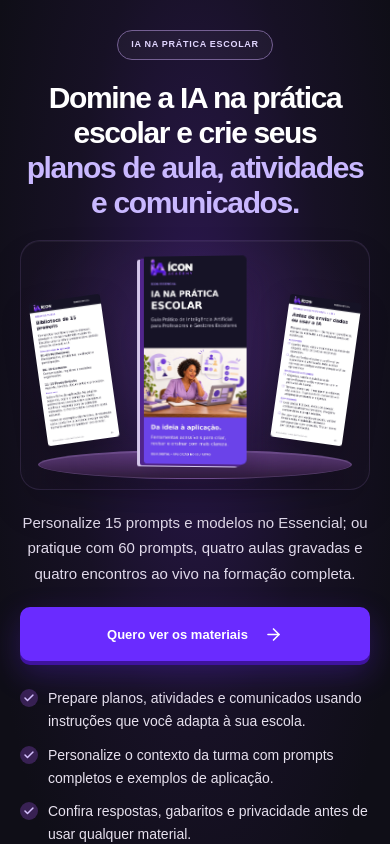
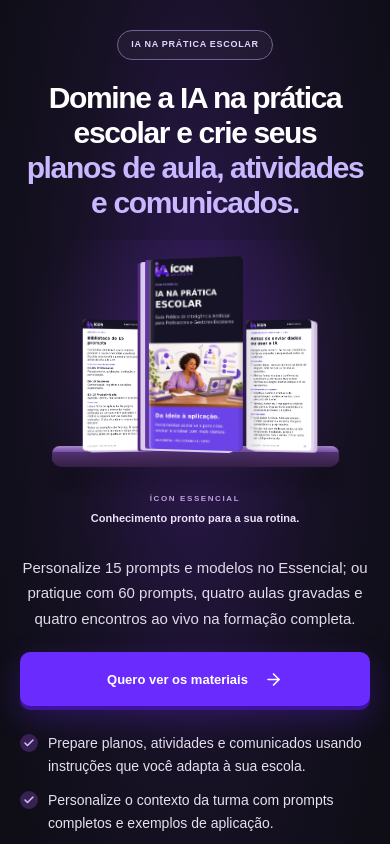
Before and after one commit to Centrialhub/icon-academyia, a React (Vite) app in the folder pagina-de-vendas/: page / in a window 390 px wide. Shown: the top 844 px of the page. Built offline with nearby package versions, Linux system fonts and the light colour scheme; no server answers; a web font is replaced by a local one.

Commit message:
Refina vitrine dos materiais com volumes alinhados e composição responsiva

```diff
--- a/pagina-de-vendas/src/App.jsx
+++ b/pagina-de-vendas/src/App.jsx
@@ -12,12 +12,14 @@ function CTA({ label = 'Quero escolher meu acesso', href = '#oferta', className
 function SectionTitle({ children, lead }) {
   return <header className="section-title"><h2>{children}</h2>{lead && <p>{lead}</p>}</header>;
 }
-function ProductComposition({ compact = false, collection = false }) {
-  return <div className={`product-composition${compact ? ' product-composition--compact' : ''}${collection ? ' product-composition--collection' : ''}`} role="img" aria-label="Capa e páginas reais do ÍCON Essencial: guia, prompts e checklist">
-    <img className="product-sheet product-sheet--left" src="/assets/prompts.webp" alt="" width="900" height="1273" loading={compact || collection ? 'lazy' : undefined}/>
-    <img className="product-sheet product-sheet--middle" src="/assets/planejamento.webp" alt="" width="900" height="1800" loading={compact || collection ? 'lazy' : undefined}/>
-    <img className="product-sheet product-sheet--right" src="/assets/checklist.webp" alt="" width="900" height="1273" loading={compact || collection ? 'lazy' : undefined}/>
-    <div className="real-book"><img className="product-cover" src="/assets/guia-capa.webp" alt="" width="900" height="1800" loading={compact || collection ? 'lazy' : undefined} fetchPriority={!compact && !collection ? 'high' : undefined}/></div>
+function ProductComposition({ compact = false, collection = false, walkthrough = false }) {
+  const lazy = compact || collection || walkthrough;
+  return <div className={`product-composition${compact ? ' product-composition--compact' : ''}${collection ? ' product-composition--collection' : ''}${walkthrough ? ' product-composition--walkthrough' : ''}`} role="img" aria-label={walkthrough ? 'Guia oficial e roteiro de primeira aplicação, apresentados como um conjunto digital' : 'Capa e páginas reais do ÍCON Essencial: guia, prompts e checklist'}>
+    <div className="product-sheet product-sheet--left"><img src={walkthrough ? '/assets/roteiro.webp' : '/assets/prompts.webp'} alt="" width="900" height="1800" loading={lazy ? 'lazy' : undefined}/></div>
+    {!walkthrough && <div className="product-sheet product-sheet--right"><img src="/assets/checklist.webp" alt="" width="900" height="1800" loading={lazy ? 'lazy' : undefined}/></div>}
+    <div className="real-book"><img className="product-cover" src="/assets/guia-capa.webp" alt="" width="900" height="1800" loading={lazy ? 'lazy' : undefined} fetchPriority={!lazy ? 'high' : undefined}/></div>
+    <div className="product-plinth" aria-hidden="true"/>
+    <div className="product-caption" aria-hidden="true"><span>ÍCON ESSENCIAL</span><strong>{walkthrough ? 'Do primeiro acesso à aplicação.' : 'Conhecimento pronto para a sua rotina.'}</strong></div>
   </div>;
 }
 function FullPage({ page, open, ...props }) {
@@ -97,7 +99,7 @@ export default function App() {
    </div></section>
 
    <section className="section mid-pitch"><div className="content content--1040 mid-pitch-grid">
-    <div className="mid-pitch-media"><img src="/assets/roteiro.webp" alt="Primeira página do roteiro de aplicação" loading="lazy" width="900" height="1273"/><img src="/assets/guia-capa.webp" alt="Capa oficial do guia" loading="lazy" width="900" height="1800"/></div>
+    <div className="mid-pitch-media"><ProductComposition walkthrough/></div>
     <div className="mid-pitch-copy"><h2>{content.pitch.title}</h2><p>{content.pitch.text}</p><CTA/></div>
    </div></section>
 
--- a/pagina-de-vendas/src/polish.css
+++ b/pagina-de-vendas/src/polish.css
@@ -1,15 +1,32 @@
 /* Refinamento das composições e movimento, sem modificar as artes reais. */
-.hero-media,.receive-media,.mid-pitch-media,.plan-mockup{position:relative;isolation:isolate;border:1px solid #e6daf3;border-radius:24px;background:radial-gradient(ellipse at 50% 35%,#ffffff 0%,#f3edf9 70%);box-shadow:inset 0 1px 0 #fff,0 18px 36px #32144908}
-.hero-media{background:radial-gradient(ellipse at 50% 42%,#5c358a55,#24172f22 75%);border-color:#ad86db26;box-shadow:inset 0 1px 0 #ffffff0c,0 20px 40px #00000014}
-.product-composition::before,.mid-pitch-media::before{content:'';position:absolute;z-index:0;left:8%;right:8%;bottom:3%;height:12%;border-radius:50%;background:linear-gradient(180deg,#f5effc,#d6c4eb 52%,#c4abd9);border:1px solid #c3a7df66;box-shadow:0 13px 20px #30144020,inset 0 2px 0 #ffffffa8;pointer-events:none}
-.hero-media .product-composition::before{background:linear-gradient(180deg,#654284,#432857 62%,#2f1d3c);border-color:#c6a4eb36;box-shadow:0 15px 20px #0003,inset 0 1px 0 #d8b8ff30}
-.product-composition::after{content:'';position:absolute;z-index:0;left:17%;right:17%;bottom:9%;height:8%;border-radius:50%;background:#33134e25;filter:blur(9px);pointer-events:none}
-.product-composition .real-book{height:85%;top:5%;box-shadow:-4px 2px 0 #50258b,-7px 3px 0 #d5c8eb,10px 16px 20px #24103530}
-.product-composition .product-sheet{height:66%;top:18%}.product-sheet--left{left:11%;transform:rotate(-8deg)}.product-sheet--middle{left:28%;transform:rotate(-3deg)}.product-sheet--right{right:10%;transform:rotate(8deg)}
-.product-composition--compact .real-book{height:80%;top:7%}.product-composition--compact .product-sheet{height:62%;top:19%}.product-composition--collection .real-book{height:85%;top:5%}.product-composition--collection .product-sheet--left{left:15%}.product-composition--collection .product-sheet--right{right:15%}
-.hero-media{width:min(610px,100%);height:310px}.receive-media{height:360px;width:min(700px,100%);padding:7px 12px}
-.mid-pitch-media{height:380px;width:100%;padding:20px}.mid-pitch-media::before{bottom:7%;height:9%;left:7%;right:7%}.mid-pitch-media img{z-index:2;filter:drop-shadow(0 13px 12px #32164525)}.mid-pitch-media img:first-child{left:12%;height:73%;top:12%;transform:rotate(-5deg)}.mid-pitch-media img:last-child{right:13%;height:83%;top:5%;transform:rotate(5deg)}
-.plan-mockup{height:220px;border-radius:16px;border-color:#eee5f5;box-shadow:inset 0 1px 0 #fff;margin:18px auto}.plans-grid{align-items:start}.plan-bottom{margin-top:0}.plan-card{align-self:start}.plan-card .price{margin-top:24px}.class-overlay{bottom:1px;z-index:4;background:#f3eafaee}
+/* Uma vitrine editorial: volumes apoiados na mesma superfície, sem folhas flutuantes. */
+.hero-media,.receive-media,.mid-pitch-media,.plan-mockup{position:relative;isolation:isolate;border:0;border-radius:24px;background:radial-gradient(ellipse at 50% 48%,#e4d6fa70,transparent 68%);box-shadow:none;overflow:visible}
+.hero-media{width:min(700px,100%);height:390px;background:radial-gradient(ellipse at 50% 40%,#6938aa45,transparent 70%)}
+.receive-media{height:410px;width:min(700px,100%);padding:0}
+.mid-pitch-media{height:420px;width:100%;padding:0}
+.product-composition{position:relative;width:100%;height:100%;perspective:1200px;isolation:isolate}
+.product-composition::before,.product-composition::after,.mid-pitch-media::before{content:none}
+.product-plinth{position:absolute;left:9%;right:9%;bottom:22%;height:8%;z-index:1;border-radius:7px 7px 10px 10px;background:linear-gradient(180deg,#f6f0ff 0%,#eee4ff 28%,#c9b6e6 30%,#bfa6df 100%);box-shadow:0 16px 22px #3b17552b,0 1px 0 #fff inset;transform:perspective(800px) rotateX(12deg)}
+.hero-media .product-plinth{background:linear-gradient(180deg,#a582cd 0%,#7950a5 28%,#50316f 30%,#352044 100%);box-shadow:0 18px 25px #0005,0 1px 0 #d7b5ff66 inset}
+.product-composition .real-book{position:absolute;left:50%;top:auto;bottom:29%;height:70%;aspect-ratio:1/2;z-index:4;transform:translateX(-50%) perspective(1100px) rotateY(-12deg);border-radius:2px 5px 5px 2px;background:#21132f;box-shadow:-4px 0 0 #6133a3,-9px 2px 0 #d8cbed,-12px 3px 0 #53267f,12px 9px 15px #24103525}
+.real-book::after{content:'';position:absolute;inset:0;border-radius:inherit;pointer-events:none;background:linear-gradient(90deg,#ffffff24,transparent 7%,transparent 94%,#0002);box-shadow:inset 2px 0 0 #ffffff2b}
+.product-composition .product-cover{display:block;position:static;width:100%;height:100%;object-fit:contain;transform:none;filter:none;border:0;border-radius:inherit;box-shadow:none}
+.product-composition .product-sheet{position:absolute;top:auto;bottom:29%;height:55%;width:auto;aspect-ratio:1/2;z-index:2;border-radius:4px;transform:none;background:#fff;box-shadow:3px 1px 0 #e0d4ee,6px 2px 0 #cdbce0,9px 8px 16px #2d123d20}
+.mid-pitch-media .product-composition img,.product-composition .product-sheet img{display:block;position:static;width:100%;height:100%;object-fit:contain;transform:none;filter:none;border:0;box-shadow:none;border-radius:inherit}
+.product-composition .product-sheet--left{left:28%;right:auto;transform:perspective(1000px) rotateY(9deg);z-index:2}
+.product-composition .product-sheet--right{right:27%;left:auto;transform:perspective(1000px) rotateY(-9deg)}
+.product-caption{position:absolute;bottom:3%;left:5%;right:5%;display:flex;flex-direction:column;align-items:center;gap:7px;text-align:center;color:#4f376d}
+.product-caption span{font-size:9px;letter-spacing:.2em;font-weight:750;color:#7a4bb1}
+.product-caption strong{font-size:13px;font-weight:600;line-height:1.5}
+.hero-media .product-caption{color:#ece2fa}.hero-media .product-caption span{color:#c8abea}
+.product-composition--walkthrough .real-book{left:61%;height:68%}
+.product-composition--walkthrough .product-sheet--left{left:20%;height:54%}
+.plan-mockup{height:245px;width:100%;border:0;margin:18px auto 10px;background:radial-gradient(ellipse at 50% 45%,#e5d7f880,transparent 73%)}
+.product-composition--compact .real-book{height:68%;bottom:24%;top:auto}
+.product-composition--compact .product-sheet{height:49%;bottom:24%;top:auto}
+.product-composition--compact .product-sheet--left{left:18%}.product-composition--compact .product-sheet--right{right:17%}
+.product-composition--compact .product-plinth{bottom:17%}.product-composition--compact .product-caption{display:none}
+.plans-grid{align-items:start}.plan-bottom{margin-top:0}.plan-card{align-self:start}.plan-card .price{margin-top:24px}.class-overlay{bottom:0;z-index:5;background:#f3eafaee}
 .mechanism-layout{display:flex;flex-direction:column;align-items:center;gap:34px;max-width:none}.mechanism-page{width:300px;margin:0 auto;box-shadow:0 18px 45px #0003}.mechanism-page img{height:480px}.mechanism-grid{grid-template-columns:repeat(4,minmax(0,1fr));width:100%;gap:18px}.mechanism-grid article{min-height:225px}
 .btn{position:relative;isolation:isolate;overflow:hidden;animation:icon-cta-breathe 4.8s ease-in-out infinite;transition:transform .22s ease,background-color .22s ease,box-shadow .22s ease}
 .btn::after{content:'';position:absolute;z-index:-1;top:-60%;bottom:-60%;width:24%;left:-45%;transform:skewX(-20deg);background:linear-gradient(90deg,transparent,#ffffff28,transparent);animation:icon-cta-sheen 7s ease-in-out infinite;pointer-events:none}
@@ -19,6 +36,6 @@
 @keyframes icon-cta-breathe{0%,100%{box-shadow:0 4px 0 #3f139f,0 9px 22px #6a2bff22}50%{box-shadow:0 4px 0 #3f139f,0 12px 31px #6a2bff45}}
 @keyframes icon-cta-sheen{0%,67%{left:-45%;opacity:0}69%{opacity:1}86%{left:125%;opacity:1}87%,100%{left:125%;opacity:0}}
 @media(max-width:1000px){.mechanism-grid{grid-template-columns:repeat(2,minmax(0,1fr))}.mechanism-grid article{min-height:200px}}
-@media(max-width:800px){.hero-media{height:290px;width:min(560px,100%)}.mid-pitch-media{width:430px;max-width:100%;height:360px}.receive-media{height:330px}.plan-mockup{height:205px}.mechanism-page{width:280px}.mechanism-page img{height:440px}}
-@media(max-width:480px){.hero-media{height:250px;width:100%;border-radius:20px}.product-composition .real-book{height:84%;top:6%}.product-composition .product-sheet{height:58%;top:23%}.hero-media .product-sheet--left{left:5%;height:58%}.hero-media .product-sheet--right{right:5%;height:58%}.product-sheet--middle{display:none}.product-composition::before{left:5%;right:5%;bottom:4%;height:11%}.mid-pitch-media{height:310px;width:100%;border-radius:20px}.mid-pitch-media img:first-child{left:7%;height:70%;top:15%}.mid-pitch-media img:last-child{right:8%;height:81%;top:6%}.receive-media{height:285px;padding:3px;border-radius:20px}.product-composition--collection .product-sheet--left{left:6%}.product-composition--collection .product-sheet--right{right:6%}.plan-mockup{height:205px;border-radius:14px}.product-composition--compact .real-book{height:79%;top:8%}.product-composition--compact .product-sheet{height:57%;top:24%}.mechanism-page{width:min(280px,100%)}.mechanism-page img{height:435px}.mechanism-grid{grid-template-columns:1fr;gap:0}.mechanism-grid article{min-height:0}.plans-grid{gap:38px}.plan-bottom{margin-top:0}}
+@media(max-width:800px){.hero-media{height:360px;width:min(620px,100%)}.mid-pitch-media{width:450px;max-width:100%;height:390px}.receive-media{height:370px}.plan-mockup{height:225px}.mechanism-page{width:280px}.mechanism-page img{height:440px}}
+@media(max-width:480px){.hero-media{height:295px;width:100%;margin:0}.receive-media{height:300px;padding:0}.mid-pitch-media{height:325px;width:100%}.product-composition .real-book{height:65%;top:auto;bottom:29%}.product-composition .product-sheet{height:44%;top:auto;bottom:29%}.product-composition .product-sheet--left{left:18%}.product-composition .product-sheet--right{right:17%}.product-plinth{left:9%;right:9%;bottom:23%;height:7%}.product-caption{bottom:3%;gap:5px}.product-caption span{font-size:8px}.product-caption strong{font-size:11px}.product-composition--walkthrough .real-book{left:63%;height:67%}.product-composition--walkthrough .product-sheet--left{left:13%;height:52%}.plan-mockup{height:235px}.product-composition--compact .real-book{height:67%;bottom:24%}.product-composition--compact .product-sheet{height:46%;bottom:24%}.product-composition--compact .product-sheet--left{left:15%}.product-composition--compact .product-sheet--right{right:14%}.product-composition--compact .product-plinth{bottom:18%;left:8%;right:8%}.mechanism-page{width:min(280px,100%)}.mechanism-page img{height:435px}.mechanism-grid{grid-template-columns:1fr;gap:0}.mechanism-grid article{min-height:0}.plans-grid{gap:38px}.plan-bottom{margin-top:0}}
 @media(prefers-reduced-motion:reduce){.btn,.btn::after{animation:none}.btn,.btn svg,.reveal-ready{transition:none}.reveal-ready{opacity:1;transform:none}.btn:hover,.btn:focus-visible,.btn:hover svg,.btn:focus-visible svg{transform:none}}
```
Also changed, not shown: 1 other file (tests, documents, lock files or other folders).
